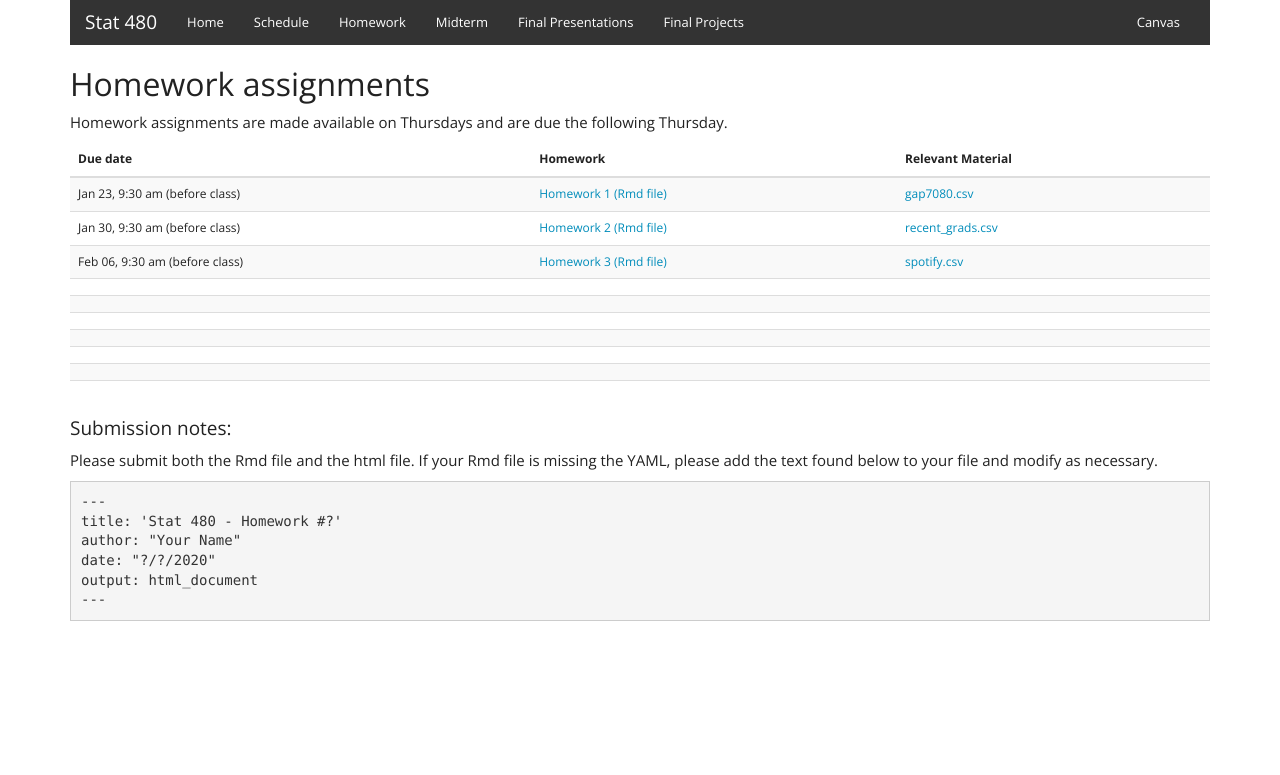
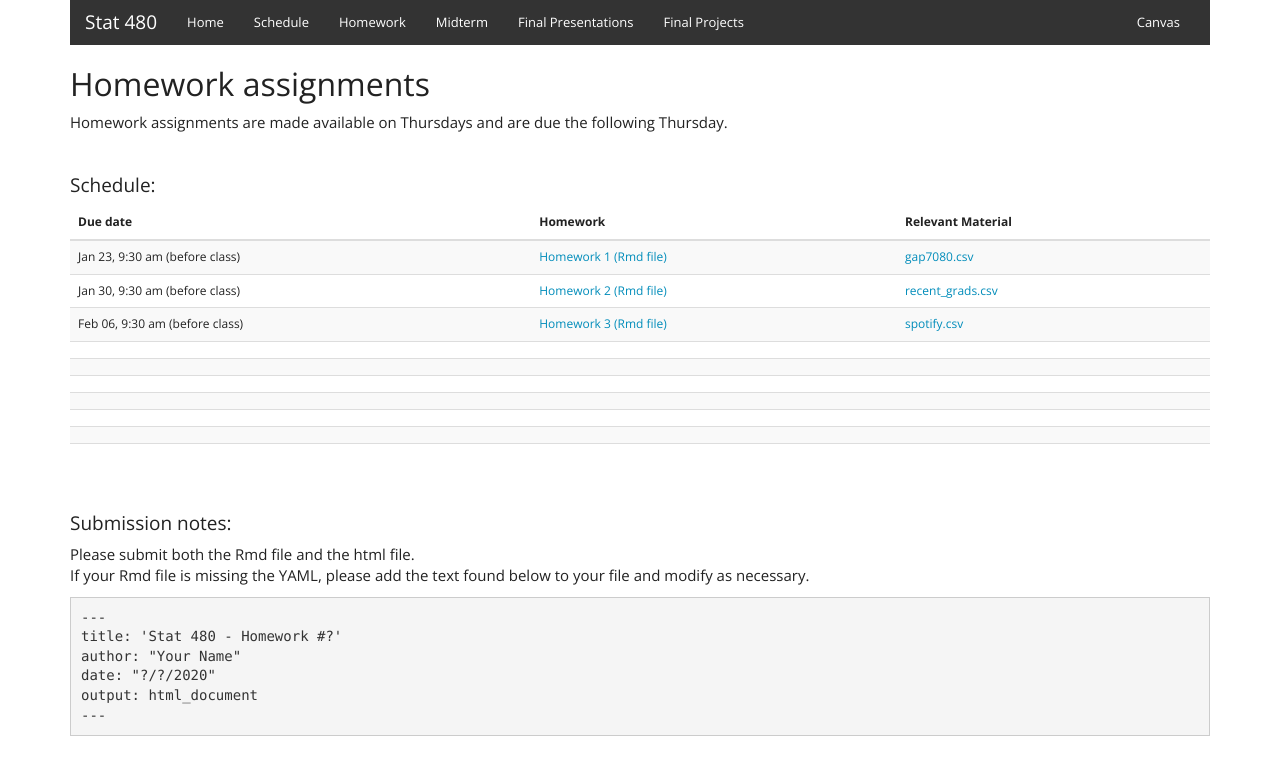
Before and after one commit to Stat480-at-ISU/Stat480-at-ISU.github.io, a Jekyll site: the page built from homework.html, in a window 1280 px wide. Shown: the top 775 px of the page. Built offline with Jekyll 4.4.1, drawn with Linux system fonts in a browser that asks for light colours.

Commit message:
formatting

```diff
--- a/homework.html
+++ b/homework.html
@@ -9,6 +9,10 @@ root: ""
 
 <p>
 Homework assignments are made available on Thursdays and are due the following Thursday. </p>
+
+
+<br/>
+<h4> Schedule: </h4>
 
   <table class="table table-striped table-hover">
     <thead>
@@ -73,9 +77,10 @@ Homework assignments are made available on Thursdays and are due the following T
     </tbody>
   </table>
 
+<br/>
 <h4> Submission notes: </h4>
 <p>
-Please submit both the Rmd file and the html file. If your Rmd file is missing the YAML, please add the text found below to your file and modify as necessary.
+Please submit both the Rmd file and the html file. <br/>If your Rmd file is missing the YAML, please add the text found below to your file and modify as necessary.
 </p>
 <pre><code>---
 title: 'Stat 480 - Homework #?'
```
Also changed, not shown: 1 other file.
